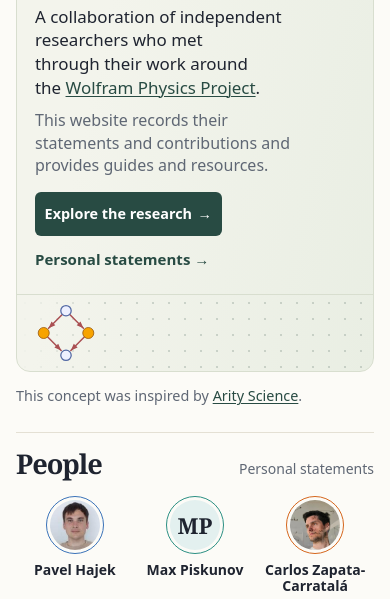
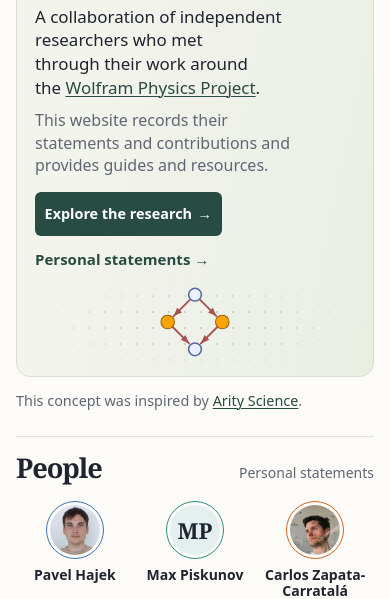
Before and after one commit to Multihistory/multihistory.github.io, an Astro site: page / in a window 390 px wide. Shown: the part 245-844 px from the top of the page. Built offline with nearby package versions, Linux system fonts and the light colour scheme; Astro itself is replaced by a stand-in of ours.

Commit message:
fix: center the mobile hero mark and refresh the favicon

```diff
--- a/src/layouts/Layout.astro
+++ b/src/layouts/Layout.astro
@@ -25,8 +25,9 @@ const socialImage = new URL(href("/brand/social-card.png"), site.url).href;
     <meta name="twitter:card" content="summary_large_image" />
     <meta name="theme-color" content="#fcfbf7" media="(prefers-color-scheme: light)" />
     <meta name="theme-color" content="#14171c" media="(prefers-color-scheme: dark)" />
-    <link rel="icon" href={href("/favicon.svg")} type="image/svg+xml" />
-    <link rel="apple-touch-icon" href={href("/brand/apple-touch-icon.png")} />
+    <link rel="icon" href={href("/favicon.ico")} sizes="16x16 32x32 48x48" />
+    <link rel="icon" href={href("/favicon.svg?v=token-event")} type="image/svg+xml" sizes="any" />
+    <link rel="apple-touch-icon" href={href("/brand/apple-touch-icon.png?v=token-event")} />
   </head>
   <body>
     <a class="skip" href="#main-content">Skip to content</a>
--- a/src/pages/index.astro
+++ b/src/pages/index.astro
@@ -266,12 +266,13 @@ const introduction = `${home.introduction} ${home.projectName}.`;
   @media (max-width: 610px) {
     .home { padding-top: 1.05rem; }
     .hero { position: relative; display: block; }
-    .hero-copy { position: relative; padding: 1.4rem 1.125rem; }
+    .hero-copy { position: relative; padding: 1.4rem 1.125rem 0; }
     .hero h1 { font-size: clamp(2.2rem, 9vw, 3.3rem); margin-bottom: .75rem; }
     .hero p { max-width: 34ch; }
     .hero .hero-note { max-width: 33ch; }
-    .hero-art { display: flex; padding: .45rem 1.125rem; border-top: 1px solid var(--hero-edge); }
-    .hero-art img { width: 62px; }
+    .hero-art { padding: .75rem 1.125rem 1rem; }
+    .hero-art::before { mask-image: radial-gradient(ellipse closest-side, black 30%, transparent); }
+    .hero-art img { width: 76px; }
     .hero-actions { gap: .65rem; margin-top: 1rem; font-size: .9rem; }
     .home-primary { padding-inline: .6rem; gap: .35rem; }
     .home-section { margin-top: 1.5rem; padding-top: .95rem; }
```
Also changed, not shown: public/favicon.ico (added).
